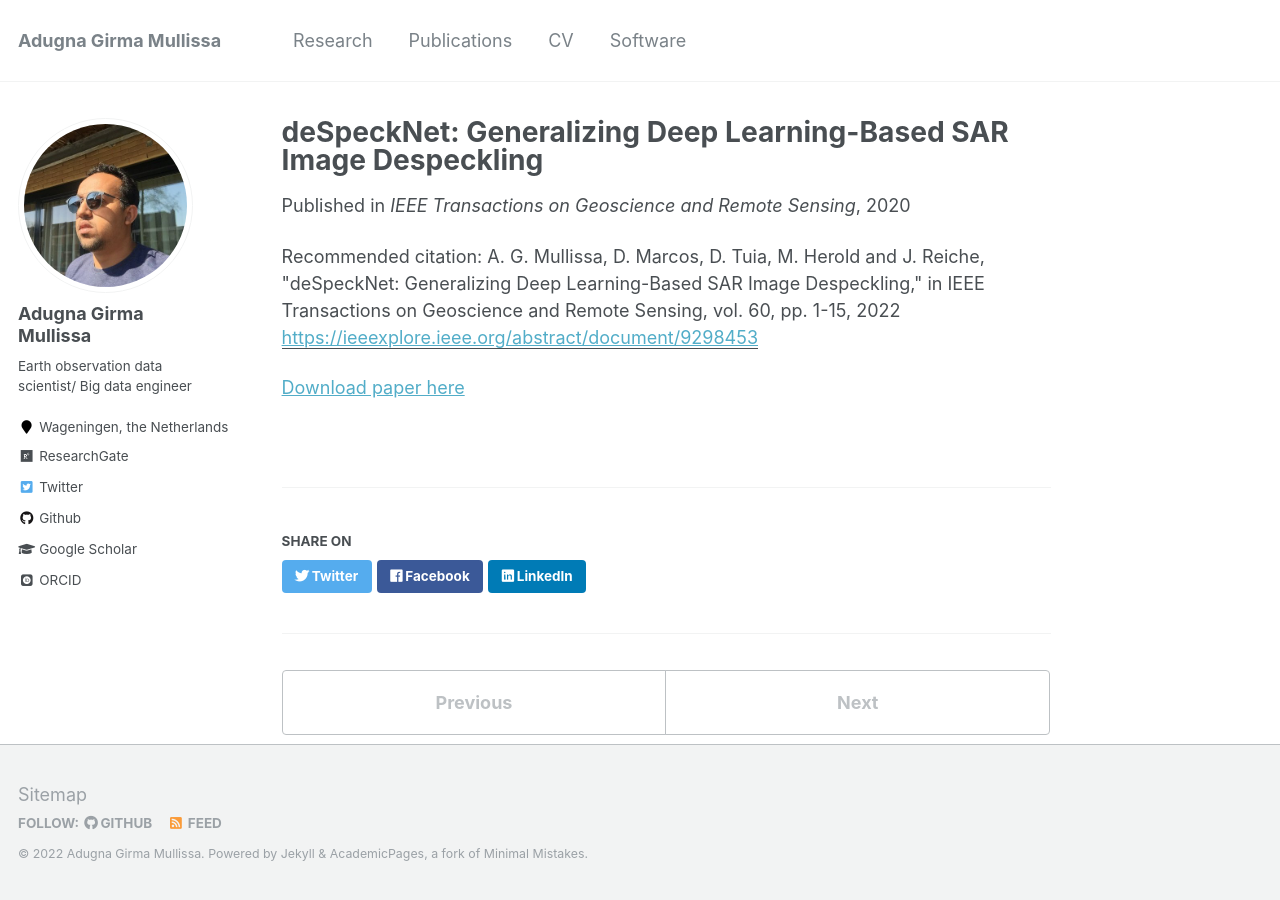
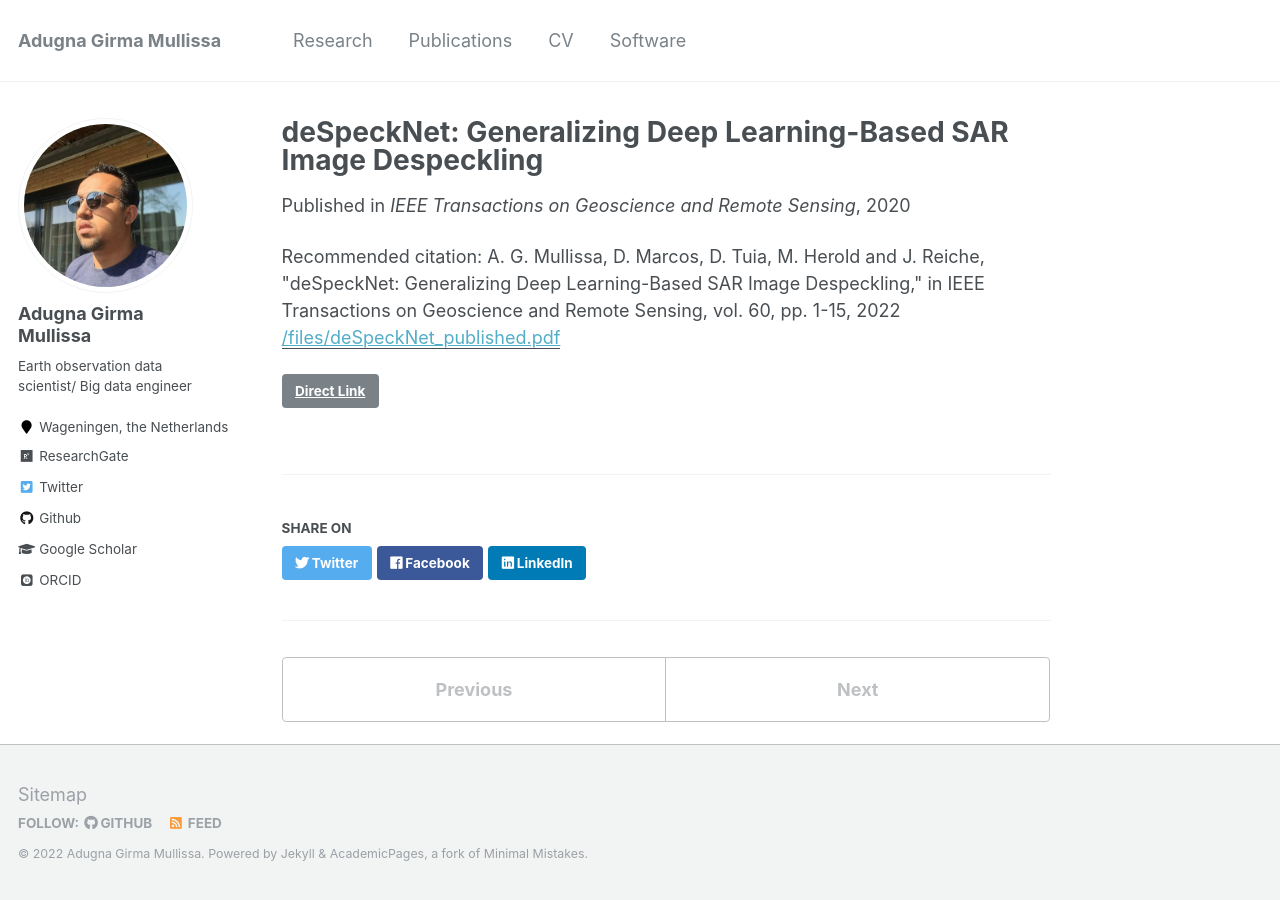
Before and after one commit to adugnag/adugnag.github.io, a Jekyll site: the page built from _publications/paper4.md, in a window 1280 px wide. Built offline with Jekyll 4.4.1, drawn with Linux system fonts in a browser that asks for light colours; some web fonts are replaced.

Commit message:
Update paper4.md

```diff
--- a/_publications/paper4.md
+++ b/_publications/paper4.md
@@ -5,8 +5,7 @@ permalink: /publication/paper4
 excerpt: ''
 date: 2020-12-22
 venue: 'IEEE Transactions on Geoscience and Remote Sensing'
-paperurl: 'https://ieeexplore.ieee.org/abstract/document/9298453'
+paperurl: '/files/deSpeckNet_published.pdf'
+link: 'http://dx.doi.org/10.1109/TGRS.2020.3042694'
 citation: 'A. G. Mullissa, D. Marcos, D. Tuia, M. Herold and J. Reiche, "deSpeckNet: Generalizing Deep Learning-Based SAR Image Despeckling," in IEEE Transactions on Geoscience and Remote Sensing, vol. 60, pp. 1-15, 2022'
 ---
-
-[Download paper here](https://github.com/adugnag/adugnag.github.io/blob/master/files/deSpeckNet_published.pdf)
```
